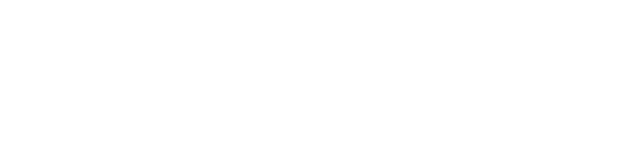
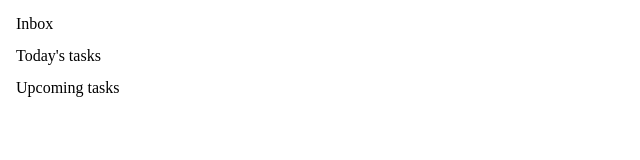
Before and after one commit to JoseAGNunez/To-Do-List, a website built with webpack: page dist/index.html in a window 1280 px wide. Shown: the whole page, without its empty margins (0-640 px from the left). Built offline with nearby package versions, Linux system fonts and the light colour scheme.

Commit message:
Add and export createNavigation function Add and export createNavigation function for dynamic navigation tab generation

```diff
--- a/src/index.js
+++ b/src/index.js
@@ -1,5 +1,8 @@
 import './styles.css';
+import { createNavigation } from './navigation';
 
 const container = document.createElement('div');
 container.id = 'container';
 document.body.appendChild(container);
+
+createNavigation();
--- /dev/null
+++ b/src/navigation.js
@@ -0,0 +1,24 @@
+export function createNavigation(){
+    const container = document.getElementById('container');
+
+    const navigationHeader = document.createElement('header');
+    navigationHeader.id = 'navigationHeader';
+    container.appendChild(navigationHeader);
+
+    const navigationUl = document.createElement('ul');
+    navigationUl.id = 'navigationUl';
+    navigationHeader.appendChild(navigationUl);
+
+    const navTabs = ['Inbox', `Today's tasks`, 'Upcoming tasks'];
+
+    navTabs.forEach(navTab =>{
+        const li = document.createElement('li');
+        const navTabId = navTab.replace(/[^a-zA-Z ]/g, '').charAt(0).toLowerCase() + navTab.slice(1).replace(/[^a-zA-Z ]/g, '').replace(/ (\w)/g, function(match, p1) {
+        return p1.toUpperCase();
+        });
+        li.id = `${navTabId}Tab`;
+        li.className = 'navTabs';
+        navigationUl.appendChild(li);
+        li.textContent = `${navTab}`;
+    });
+};
--- a/src/styles.css
+++ b/src/styles.css
@@ -52,8 +52,21 @@ table {
 body {
     display: flex;
     flex-direction: column;
+    height: 100vh;
+    box-sizing: border-box;
 }
 
 div#container {
     display: flex;
+    height: 100%;
+    box-sizing: border-box;
 }
+
+/* Navigation */
+
+ul#navigationUl{
+    margin: 1rem;
+    display: flex;
+    flex-direction: column;
+    gap: 1rem;
+}
```
Also changed, not shown: dist/main.js.
